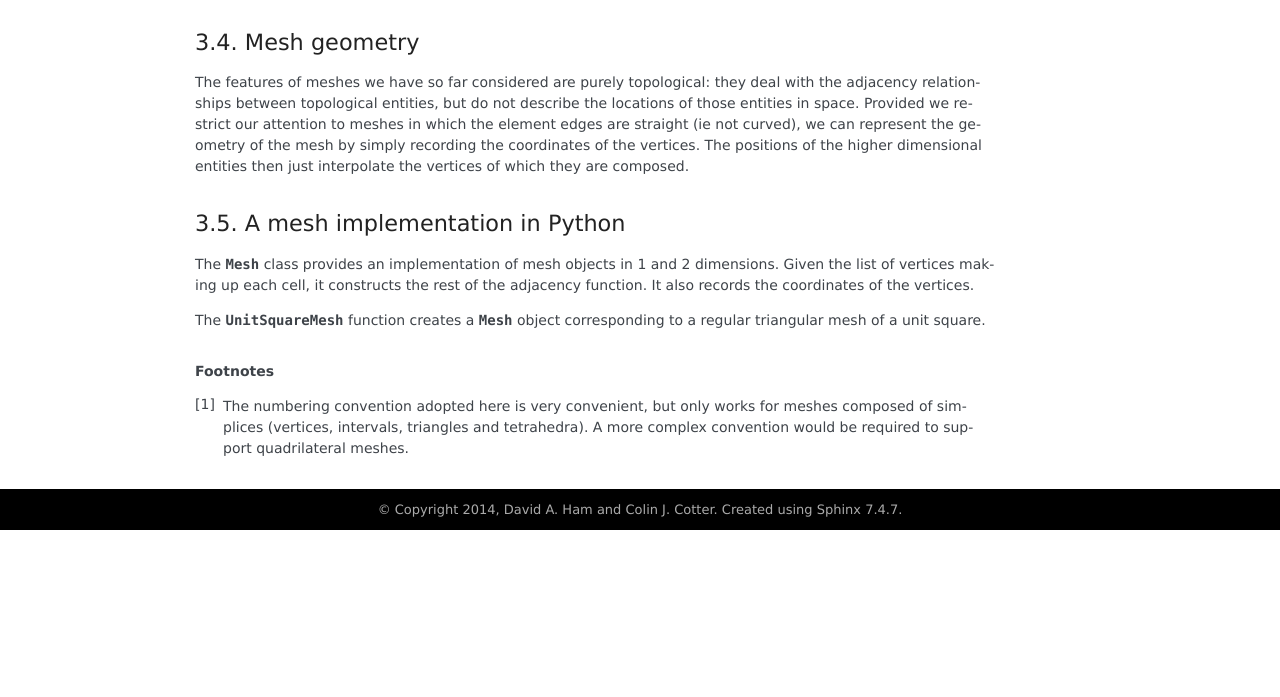
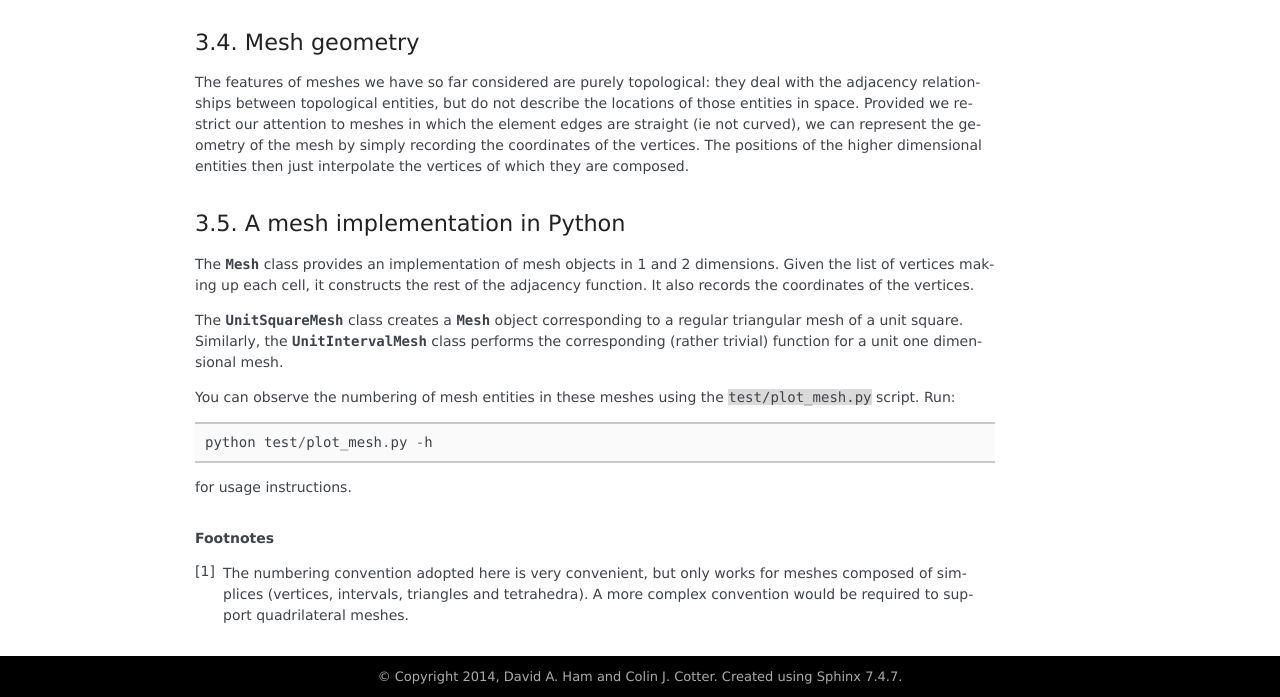
Before and after one commit to finite-element/finite-element-course, a Sphinx documentation site: the page built from doc/source/meshes.rst, in a window 1280 px wide and 900 px high, scrolled down 2358 px, cut to the strip 203-900 px from the top of the window. Built offline with Sphinx 7.4.7, drawn with Linux system fonts in a browser that asks for light colours; cross-references to code outside the pages are shown as plain code; before the commit the page ends 3091 px from its top, so only the background shows below that.

Commit message:
some more plotting documentation

```diff
--- a/doc/source/finite_elements.rst
+++ b/doc/source/finite_elements.rst
@@ -161,7 +161,7 @@ relatively low order computations.
 
      python test/plot_lagrange_points.py degree
 
-   Where degree is the degree of the points to plot. See also.
+   Where degree is the degree of the points to plot.
 
 .. hint::
 
--- a/doc/source/function_spaces.rst
+++ b/doc/source/function_spaces.rst
@@ -201,6 +201,11 @@ element, and contains (in some form) a global numbering of the nodes.
    :attr:`~fe_utils.function_spaces.FunctionSpace.cell_nodes` using
    :eq:`eqcellnode`.
 
+   You can plot the numbering you have created with the
+   ``test/plot_function_space_nodes.py`` script. As usual, run the
+   script passing the ``-h`` option to discover the required
+   arguments.
+
 .. rubric:: Footnotes
 
 .. [#globalnumbering]  Many correct global numberings are possible,
--- a/doc/source/meshes.rst
+++ b/doc/source/meshes.rst
@@ -168,9 +168,20 @@ mesh objects in 1 and 2 dimensions. Given the list of vertices making
 up each cell, it constructs the rest of the adjacency function. It
 also records the coordinates of the vertices.
 
-The :class:`~fe_utils.mesh.UnitSquareMesh` function creates a
+The :class:`~fe_utils.mesh.UnitSquareMesh` class creates a
 :class:`~fe_utils.mesh.Mesh` object corresponding to a regular
-triangular mesh of a unit square.
+triangular mesh of a unit square. Similarly, the
+:class:`~fe_utils.mesh.UnitIntervalMesh` class performs the
+corresponding (rather trivial) function for a unit one dimensional
+mesh.
+
+You can observe the numbering of mesh entities in these meshes using
+the ``test/plot_mesh.py`` script. Run::
+
+  python test/plot_mesh.py -h
+
+for usage instructions.
+
 
 
 .. rubric:: Footnotes
```
